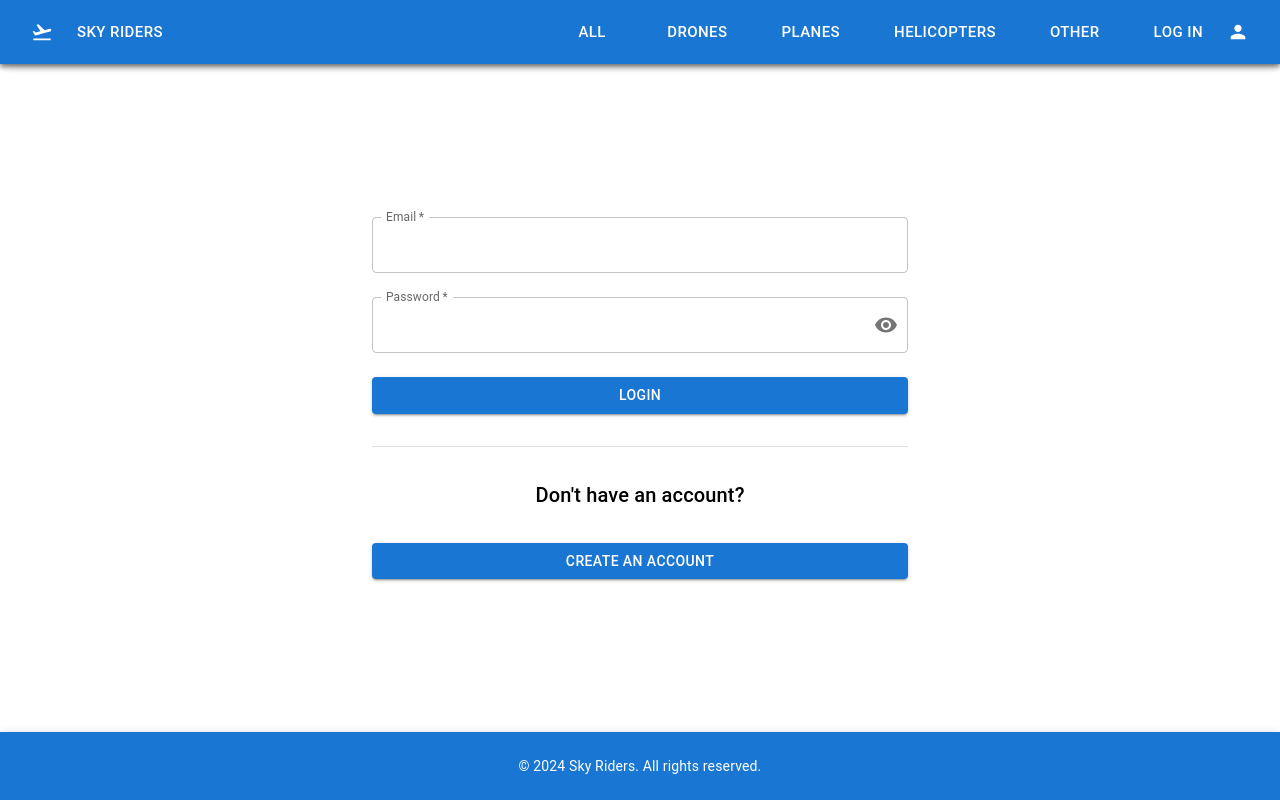
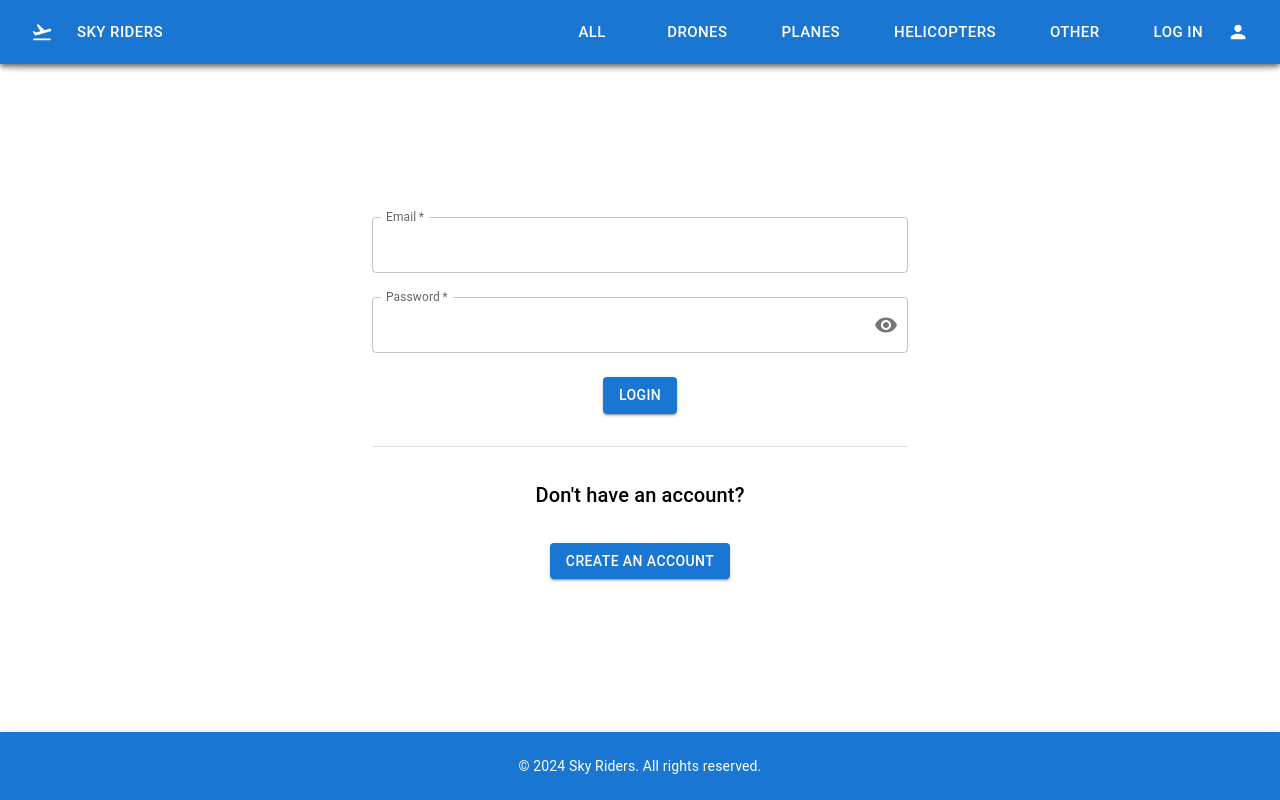
Before and after one commit to IlyaT21/Aerial-Marketplace, a React (Create React App) app: page /login in a window 1280 px wide. Built offline with nearby package versions, Linux system fonts and the light colour scheme.

Commit message:
small tweaks

```diff
--- a/src/pages/Login.tsx
+++ b/src/pages/Login.tsx
@@ -10,6 +10,7 @@ import {
 } from "@mui/material";
 import { Visibility, VisibilityOff } from "@mui/icons-material";
 import React, { useState } from "react";
+import { Box } from "@mui/system";
 
 function Login() {
   const [email, setEmail] = useState("");
@@ -78,17 +79,20 @@ function Login() {
             }}
           />
         </FormControl>
-
+        <Box>
           <Button variant="contained" color="primary" onClick={handleLogin}>
             Login
           </Button>
+        </Box>
       </Stack>
       <Divider></Divider>
       <Stack gap={4}>
         <Typography variant="h6">Don't have an account?</Typography>
+        <Box>
           <Button variant="contained" href="/register">
             Create an Account
           </Button>
+        </Box>
       </Stack>
     </Stack>
   );
```
Lines whose indentation alone changed are shown as unchanged.
